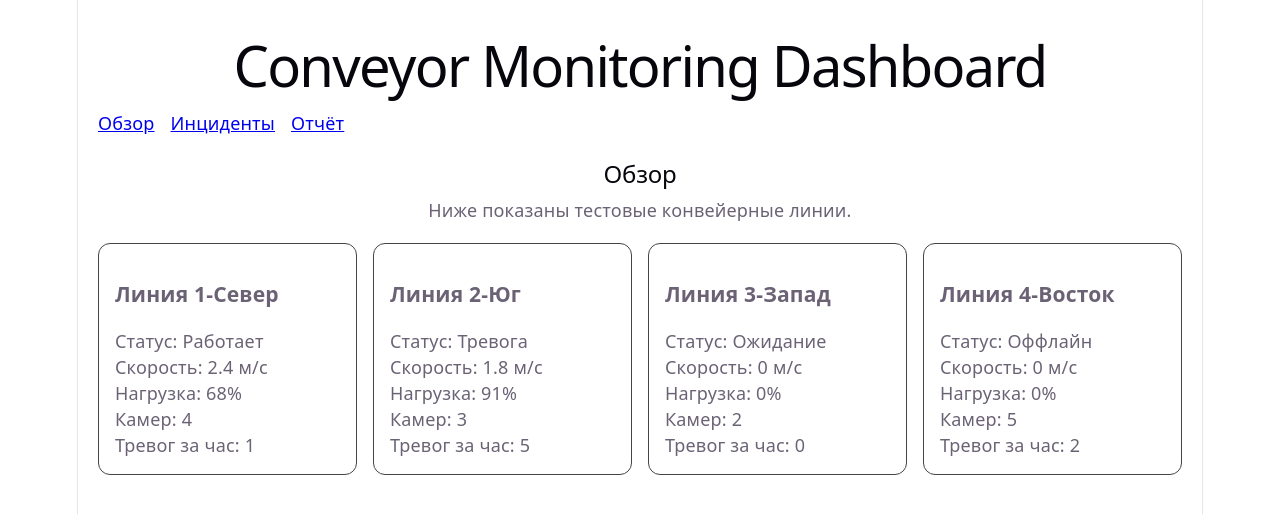
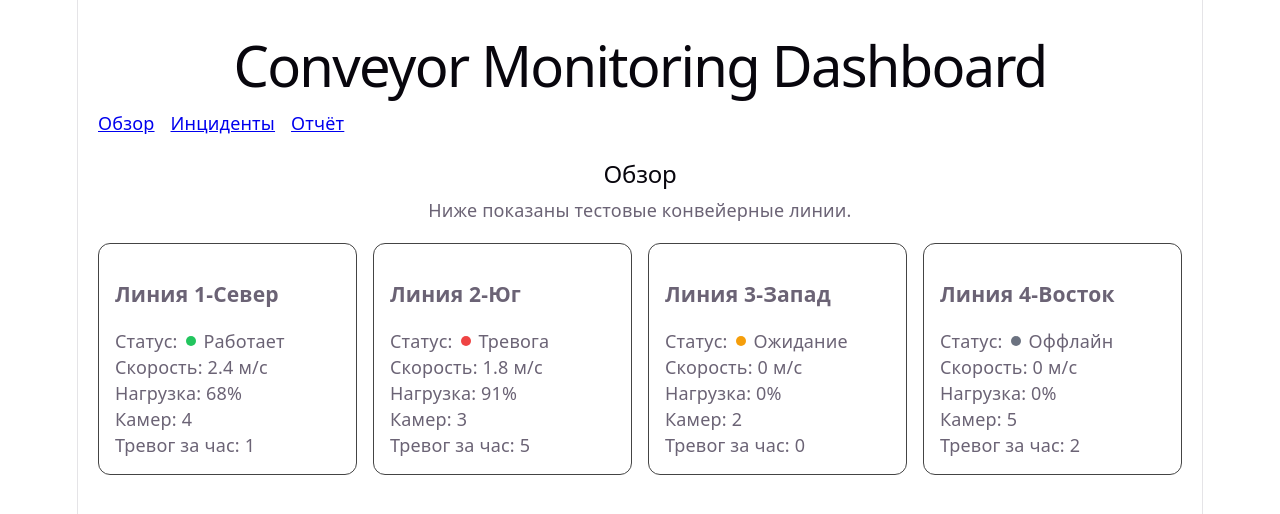
Before and after one commit to Serjik1661/practice-case-conveyor-monitoring-dashboard-frontend, a React (Vite) app: page / in a window 1280 px wide. Shown: the top 514 px of the page. Built offline with nearby package versions, Linux system fonts and the light colour scheme.

Commit message:
feat: add status indicators for conveyor cards

```diff
--- a/src/pages/OverviewPage.tsx
+++ b/src/pages/OverviewPage.tsx
@@ -1,4 +1,4 @@
-import type { ConveyorLine } from '../shared/types/index'
+import type { ConveyorLine } from '../shared/types'
 import { conveyorLines } from '../mocks/fixtures'
 
 const statusLabels: Record<ConveyorLine['status'], string> = {
@@ -6,6 +6,13 @@ const statusLabels: Record<ConveyorLine['status'], string> = {
   alarm: 'Тревога',
   idle: 'Ожидание',
   offline: 'Оффлайн',
+}
+
+const statusColors: Record<ConveyorLine['status'], string> = {
+  active: '#22c55e',
+  alarm: '#ef4444',
+  idle: '#f59e0b',
+  offline: '#6b7280',
 }
 
 function OverviewPage() {
@@ -33,7 +40,35 @@ function OverviewPage() {
             }}
           >
             <h3>{line.name}</h3>
-            <p>Статус: {statusLabels[line.status]}</p>
+
+            <p
+              style={{
+                display: 'flex',
+                alignItems: 'center',
+                gap: '8px',
+              }}
+            >
+              Статус:
+              <span
+                style={{
+                  display: 'inline-flex',
+                  alignItems: 'center',
+                  gap: '8px',
+                }}
+              >
+                <span
+                  style={{
+                    width: '10px',
+                    height: '10px',
+                    borderRadius: '50%',
+                    backgroundColor: statusColors[line.status],
+                    display: 'inline-block',
+                  }}
+                />
+                {statusLabels[line.status]}
+              </span>
+            </p>
+
             <p>Скорость: {line.speed} м/с</p>
             <p>Нагрузка: {line.load}%</p>
             <p>Камер: {line.cameraCount}</p>
```
